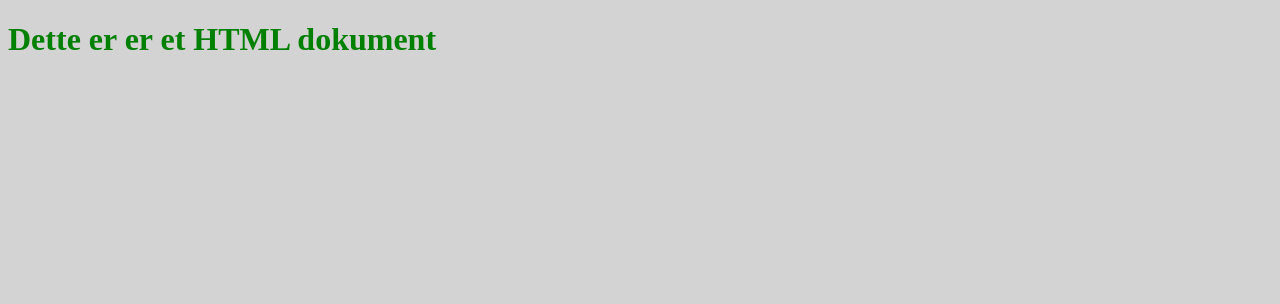
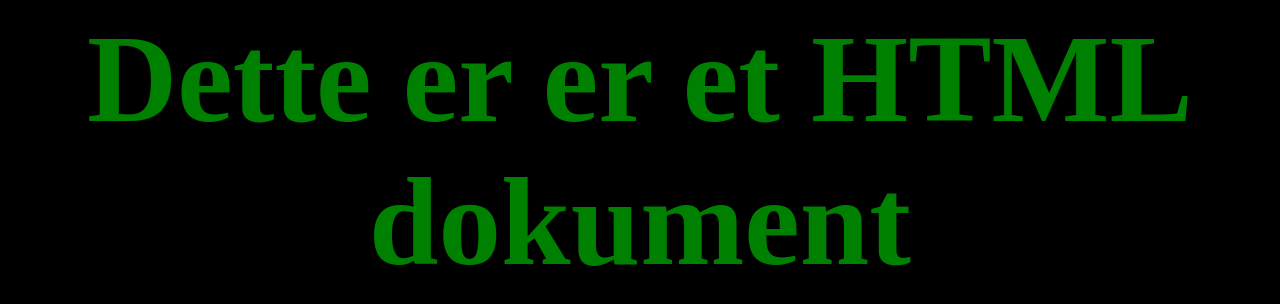
Before and after one commit to ThomasGimm/storyscapingp, a plain HTML site: page index.html in a window 1280 px wide. Drawn offline with Linux system fonts and the light colour scheme.

Commit message:
Style back color ændret plus font size

```diff
--- a/css/style.css
+++ b/css/style.css
@@ -1,9 +1,12 @@
 body {
     font-size: 16px;
-    background-color: lightgrey;
+    background-color: black;
 }
 
 
 h1 {
     color: green;
+font-size: 125px;
+text-align: center;
+margin: 0 auto;
 }
```
